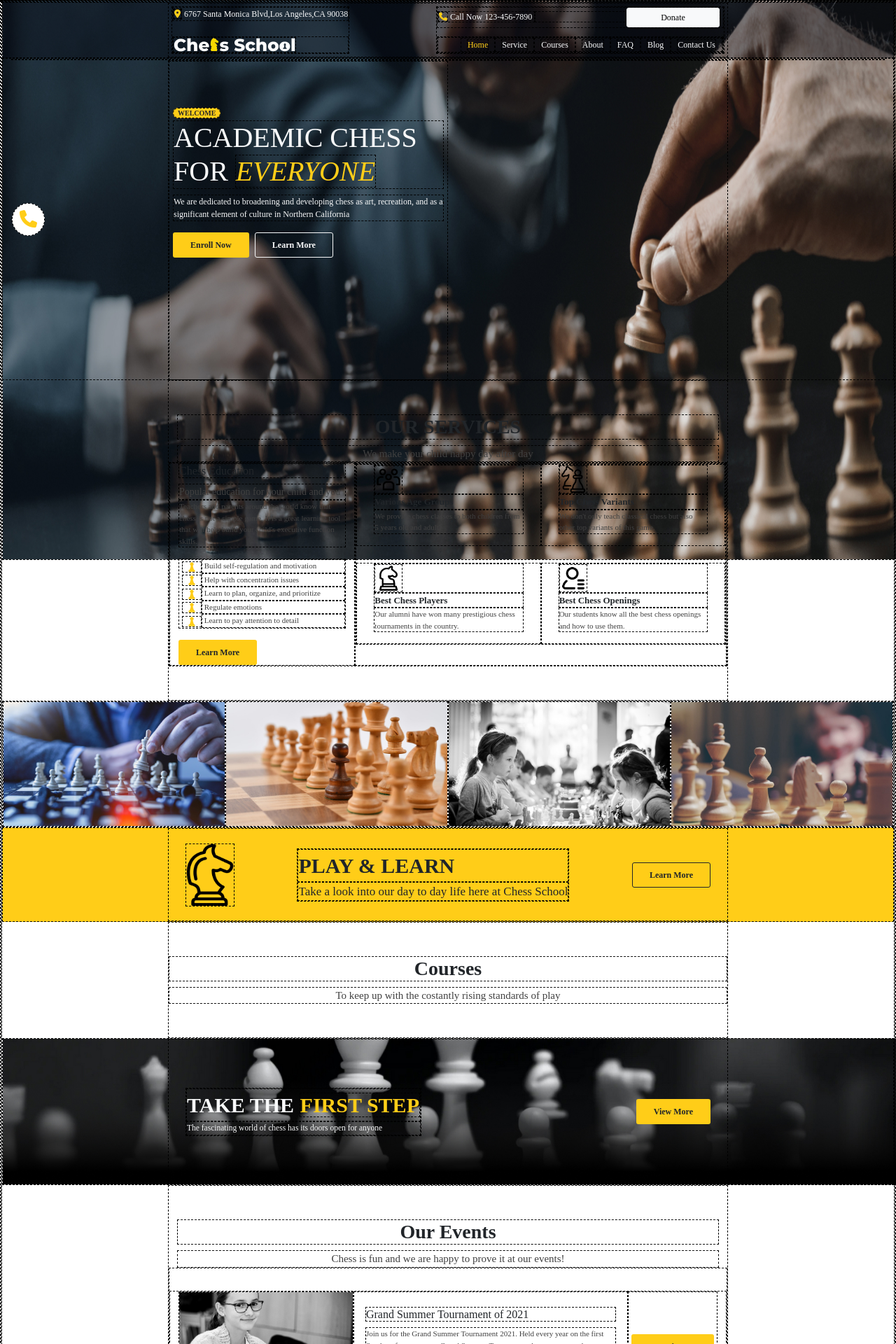
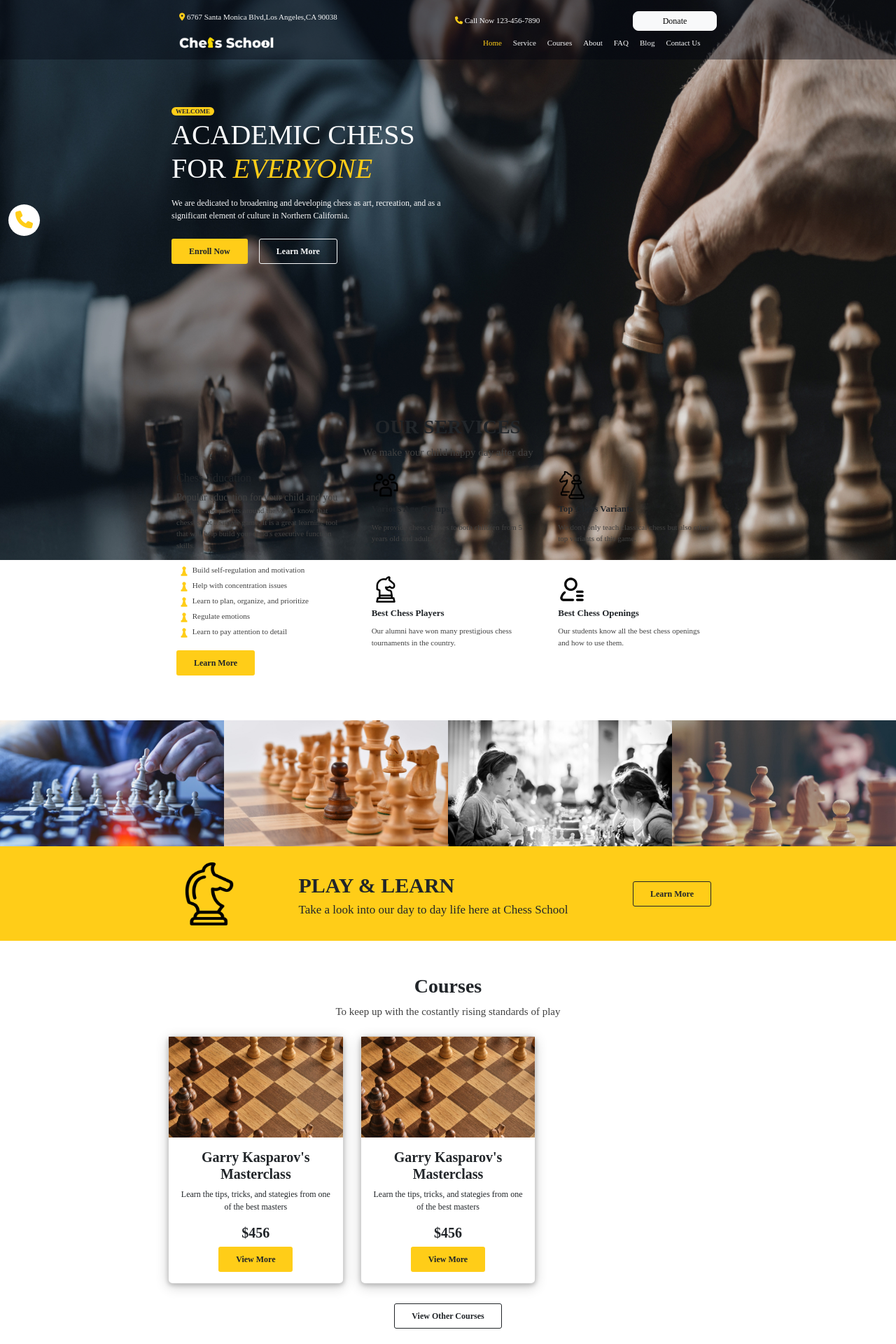
Before and after one commit to GioMench/proj-html-vuejs, a Vue app: page / in a window 1280 px wide. Shown: the top 1920 px of the page at 70% size. Built offline with nearby package versions, Linux system fonts and the light colour scheme; a web font is replaced by a local one.

Commit message:
fix style in components

```diff
--- a/package.json
+++ b/package.json
@@ -15,6 +15,7 @@
   },
   "devDependencies": {
     "@vitejs/plugin-vue": "^5.0.4",
+    "sass": "^1.74.1",
     "vite": "^5.2.0"
   }
 }
--- a/src/components/CoursesApp.vue
+++ b/src/components/CoursesApp.vue
@@ -6,15 +6,65 @@ export default {
 
 <template>
     <div class="me_container py-5">
-          <!--title-->
-          <h3 class="text-center  fw-semibold">
-           Courses
+        <!--title-->
+        <h3 class="text-center  fw-semibold">
+            Courses
         </h3>
         <div class="text-center fw-light text_grey" style=" font-size: 15px;">
             To keep up with the costantly rising standards of play
         </div>
 
+        <div class="row py-4">
+            <div class="col-4">
+                <div class="card me_card">
+                    <img src="/public/images/mt-2236-home-img1.jpg" alt="" style="width: 100%;">
+                    <div class="card-body text-center">
+                        <h5 class="card-title text-capitalize fw-semibold">
+                            garry kasparov's masterclass
+                        </h5>
+                        <p class="card-text fw-light" style="font-size: 12px;">
+                           Learn the tips, tricks, and stategies from one of the best masters
+                        </p>
+                            <h5 class="card-title fw-semibold">
+                                $456
+                            </h5>
+                            <button type="button" class="btn px-4 py-2 fw-semibold bg_accent" style="--bs-btn-padding-y: .25rem; --bs-btn-padding-x: .5rem; --bs-btn-font-size: .75rem;">View More</button>
+                    </div>
+                </div>
+            </div>
+            <div class="col-4">
+                <div class="card me_card">
+                    <img src="/public/images/mt-2236-home-img1.jpg" alt="" style="width: 100%;">
+                    <div class="card-body text-center">
+                        <h5 class="card-title text-capitalize fw-semibold">
+                            garry kasparov's masterclass
+                        </h5>
+                        <p class="card-text fw-light" style="font-size: 12px;">
+                           Learn the tips, tricks, and stategies from one of the best masters
+                        </p>
+                            <h5 class="card-title fw-semibold">
+                                $456
+                            </h5>
+                            <button type="button" class="btn px-4 py-2 fw-semibold bg_accent" style="--bs-btn-padding-y: .25rem; --bs-btn-padding-x: .5rem; --bs-btn-font-size: .75rem;">View More</button>
+                    </div>
+                </div>
+            </div>
+
+        </div>
+
+        <div class="text-center py-1">
+            <button type="button" class="btn btn-outline-dark px-4 py-2 fw-semibold"
+                style="--bs-btn-padding-y: .25rem; --bs-btn-padding-x: .5rem; --bs-btn-font-size: .75rem;border-width: 1.5px;">
+                View Other Courses
+            </button>
+        </div>
+
     </div>
 </template>
 
-<style></style>
+<style scoped>
+.me_card{
+    box-shadow: 0 2px 6px 0 rgba(0, 0, 0, 0.2), 0 4px 18px 0 rgba(0, 0, 0, 0.19);
+
+}
+</style>
--- a/src/components/EventsApp.vue
+++ b/src/components/EventsApp.vue
@@ -17,17 +17,16 @@ export default {
             Chess is fun and we are happy to prove it at our events!
         </div>
 
-        <div class="row py-3">
+        <div class="row py-4">
             <div class="col d-flex my-3">
                 <img src="/public/images/mt-2236-home-img4.jpg" alt="child">
-                <div class="d-flex flex-column justify-content-center p-3">
+                <div class="d-flex flex-column justify-content-center p-4">
                     <h6>
                         Grand Summer Tournament of 2021
                     </h6>
                     <p class="text_grey fw-light" style="font-size: 11px;">
                         Join us for the Grand Summer Tournament 2021. Held every year on the first Sunday of summer, our
-                        Grand Summer Tournament chess masters and beginners from North California.
-                        We have competitions for different levels of chess mastery with amazing prizes
+                        Grand Summer Tournament chess masters and beginners from North California. <br>We have competitions for different levels of chess mastery with amazing prizes
                         awarded at each level.
                     </p>
                 </div>
--- a/src/components/FooterApp.vue
+++ b/src/components/FooterApp.vue
@@ -20,15 +20,15 @@ export default {
                     </div>
                     <div class="d-flex">
                         <!--social-icon-facebook-->
-                        <div class="p-1">
+                        <div class="py-1 m-1">
                             <i class="fa-brands fa-facebook-f icon text-light" style="padding: 8px 10px;"></i>
                         </div>
                         <!--social-icon-mail-->
-                        <div class="p-1">
+                        <div class="py-1 my-1">
                             <i class="fa-solid fa-paper-plane icon text-light" style="padding: 8px;"></i>
                         </div>
                         <!--social-icon-istagram-->
-                        <div class="p-1">
+                        <div class="py-1 m-1">
                             <i class="fa-brands fa-instagram icon text-light" style="padding: 8px;"></i>
                         </div>
                     </div>
--- a/src/components/HeaderApp.vue
+++ b/src/components/HeaderApp.vue
@@ -14,7 +14,7 @@ export default{
 
   <section class="section_header">
     <!--navbar-->
-    <div class="me_container d-flex justify-content-between p-1 text-light fw-light" style="height: 100%;">
+    <div class="me_container d-flex justify-content-between p-3 text-light fw-light" style="height: 100%;">
         <!--left-side-navbar-->
         <div class="navbar_left d-flex flex-column justify-content-between">
             <!--address-academy-->
@@ -24,7 +24,7 @@ export default{
             </div>
             <!--logo-academy-->
             <div>
-                <img src="/public/images/mt-2236-home-logo.png" alt="">
+                <img src="/public/images/mt-2236-home-logo.png" alt="" style="width: 135px;">
             </div>
         </div>
         <!--right-side-navbar-->
@@ -36,7 +36,7 @@ export default{
                     Call Now 123-456-7890
                 </span>
                 <span class="align-self-end">
-                    <button type="button" class="btn btn-light px-5 py-1 fw-medium" style="margin-left: 130px;--bs-btn-padding-y: .25rem; --bs-btn-padding-x: .5rem; --bs-btn-font-size: .75rem;">Donate</button>
+                    <button type="button" class="btn btn-light py-1 fw-medium" style="margin-left: 130px;--bs-btn-padding-y: .25rem; --bs-btn-padding-x: .5rem; --bs-btn-font-size: .75rem; width: 120px;border-radius: 8px;">Donate</button>
                 </span>
             </div>
 
@@ -63,11 +63,11 @@ export default{
 
 <style scoped>
 .section_header{
-    height: 80px;
+    height: 85px;
     background-color:#00030f65 ;
     z-index: 2;
    position: relative;
-   font-size: 12px;
+   font-size: 11px;
 }
 
 
--- a/src/components/ServiceApp.vue
+++ b/src/components/ServiceApp.vue
@@ -29,7 +29,7 @@ export default {
             We make your child happy day after day
         </div>
 
-        <div class="row">
+        <div class="row py-3">
             <!--left-section-service-->
             <div class="col-4">
                 <!--title-->
@@ -46,8 +46,8 @@ export default {
                 </p>
                 <!--list-skills-dinamic-->
                 <ul>
-                    <li v-for="skill in skills" class="text_grey fw-light items_skill" style="font-size: 11px;">
-                        <span><img class="px-2" src="/public/images/mt-2236-home-icon-bullet.png" alt="chess game"
+                    <li v-for="skill in skills" class="text_grey fw-light items_skill lh-lg" style="font-size: 11px;">
+                        <span><img class="px-1" src="/public/images/mt-2236-home-icon-bullet.png" alt="chess game"
                                 style="margin-left: -30px;"></span>
                         {{ skill }}
                     </li>
@@ -67,11 +67,11 @@ export default {
                             <img class="icon_services" src="/public/images/mt-2236-home-icon1.png" alt="icon team" >
                         </div>
                         <!--title-service-->
-                        <div class="fw-semibold text-capitalize" style="font-size: 13px;">
+                        <div class="fw-semibold text-capitalize py-1" style="font-size: 13px;">
                             various age groups
                         </div>
                         <!--description-serice-->
-                        <p class="text_grey fw-light" style="font-size: 11px;" >
+                        <p class="text_grey fw-light py-1" style="font-size: 11px;" >
                             We provide chess classes to both children from 5 years old and adult.
                         </p>
                     </div>
@@ -81,11 +81,11 @@ export default {
                             <img class="icon_services" src="/public/images/mt-2236-home-icon2.png" alt="icon team" >
                         </div>
                         <!--title-service-->
-                        <div class="fw-semibold text-capitalize" style="font-size: 13px;">
+                        <div class="fw-semibold text-capitalize py-1" style="font-size: 13px;">
                             top chess variants
                         </div>
                         <!--description-serice-->
-                        <p class="text_grey fw-light" style="font-size: 11px;" >
+                        <p class="text_grey fw-light py-1" style="font-size: 11px;" >
                             We don't only teach classical chess but also other top variants of this game.
                         </p>
                     </div>
@@ -95,11 +95,11 @@ export default {
                             <img class="icon_services" src="/public/images/mt-2236-home-icon3.png" alt="icon team" >
                         </div>
                         <!--title-service-->
-                        <div class="fw-semibold text-capitalize" style="font-size: 13px;">
+                        <div class="fw-semibold text-capitalize py-1" style="font-size: 13px;">
                             best chess players
                         </div>
                         <!--description-serice-->
-                        <p class="text_grey fw-light" style="font-size: 11px;" >
+                        <p class="text_grey fw-light py-1" style="font-size: 11px;" >
                             Our alumni have won many prestigious chess tournaments in the country.
                         </p>
                     </div>
@@ -109,11 +109,11 @@ export default {
                             <img class="icon_services " src="/public/images/mt-2236-home-icon4.png" alt="icon team" >
                         </div>
                         <!--title-service-->
-                        <div class="fw-semibold text-capitalize" style="font-size: 13px;">
+                        <div class="fw-semibold text-capitalize py-1" style="font-size: 13px;">
                            best chess openings
                         </div>
                         <!--description-serice-->
-                        <p class="text_grey fw-light" style="font-size: 11px;" >
+                        <p class="text_grey fw-light py-1" style="font-size: 11px;" >
                             Our students know all the best chess openings and how to use them.
                         </p>
                     </div>
--- a/src/components/StepBannerApp.vue
+++ b/src/components/StepBannerApp.vue
@@ -17,7 +17,7 @@ export default {
                 <div class="text-uppercase fw-semibold text-light" style="font-size: 30px;">
                     take the <span class="text_accent">first step</span>
                 </div>
-                <div class="fw-light text-light" style="font-size: 11.5px;">
+                <div class="fw-light text-light py-1" style="font-size: 11.5px;">
                     The fascinating world of chess has its doors open for anyone
                 </div>
 
--- a/src/components/WelcomeApp.vue
+++ b/src/components/WelcomeApp.vue
@@ -18,7 +18,7 @@ export default{
             <div class="me_container_xs" style="height: 100%">
                 <!--welcome-fake-button-->
                 <span class="text-dark fw-semibold text-uppercase bg_accent"
-                    style="padding: 1px 6px; border-radius: 20px; font-size: 10px;">
+                    style="padding: 1px 6px; border-radius: 20px; font-size: 9px;">
                     Welcome
                 </span>
                 <!--title-->
@@ -26,14 +26,14 @@ export default{
                     academic chess for <span class="fst-italic text_accent" >everyone</span>
                 </h1>
                 <!--explain-academy-->
-                <p class="text-light fw-light" style="font-size: 12px;">
+                <p class="text-light fw-light py-2" style="font-size: 12px;">
                     We are dedicated to broadening and developing chess as art,
                     recreation, and as a significant element of culture in Northern
-                    California
+                    California.
                 </p>
                 <!--button-for-more-->
                 <button type="button" class="btn px-4 py-2 fw-semibold bg_accent" style="--bs-btn-padding-y: .25rem; --bs-btn-padding-x: .5rem; --bs-btn-font-size: .75rem;">Enroll Now</button>
-                <button type="button" class="btn btn-outline-light mx-2 px-4 py-2 fw-semibold" style="--bs-btn-padding-y: .25rem; --bs-btn-padding-x: .5rem; --bs-btn-font-size: .75rem;border-width: 1.5px;">Learn More</button>
+                <button type="button" class="btn btn-outline-light mx-3 px-4 py-2 fw-semibold" style="--bs-btn-padding-y: .25rem; --bs-btn-padding-x: .5rem; --bs-btn-font-size: .75rem;border-width: 1.5px;">Learn More</button>
 
             </div>
         </div>
--- a/src/style.css
+++ b/src/style.css
@@ -2,11 +2,11 @@
 @import 'bootstrap-vue/dist/bootstrap-vue.css';
 @import url('https://fonts.googleapis.com/css2?family=Alexandria:wght@100..900&display=swap');
 
-/*DEBUG*/
+/*DEBUG
 * {
   box-sizing: border-box;
   border: 1px dashed black;
-}
+}*/
 
 /*UTILITIES*/
 :root {
```
Also changed, not shown: 1 other file (tests, documents, lock files or other folders).
